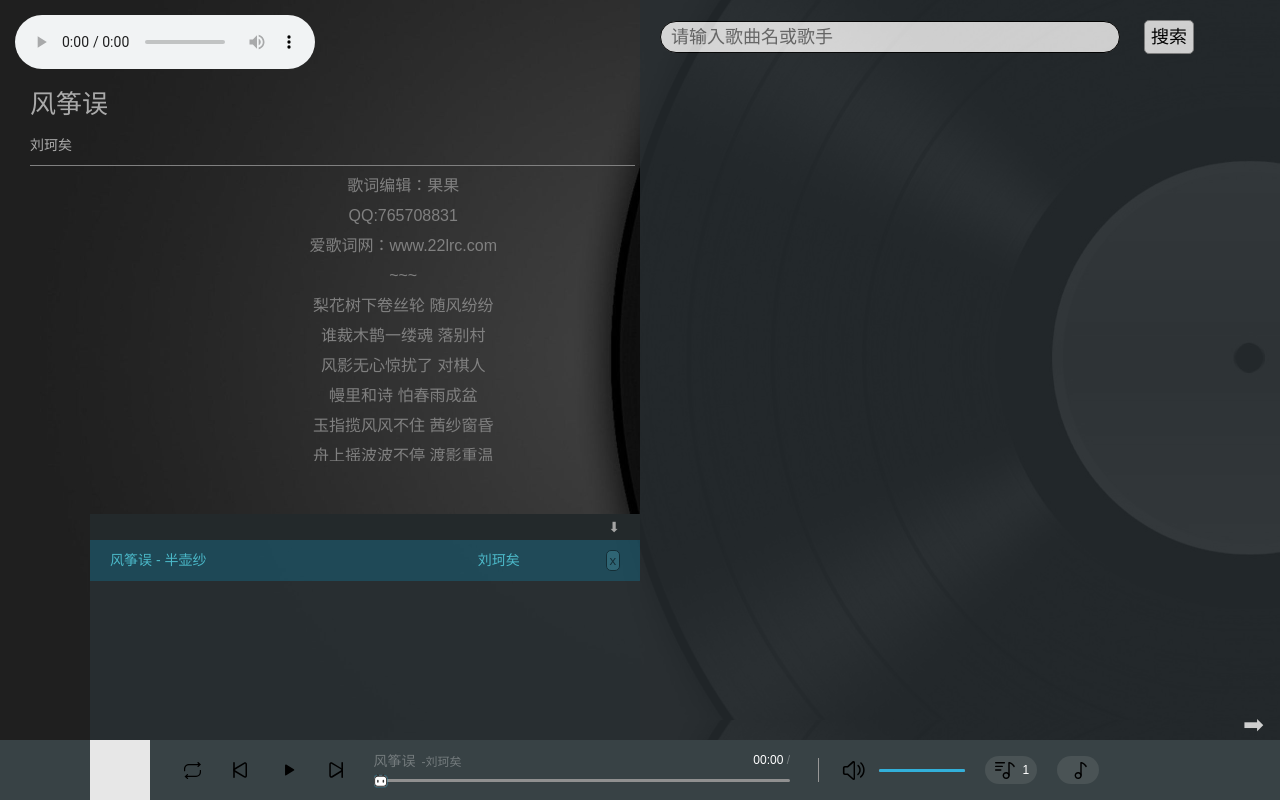
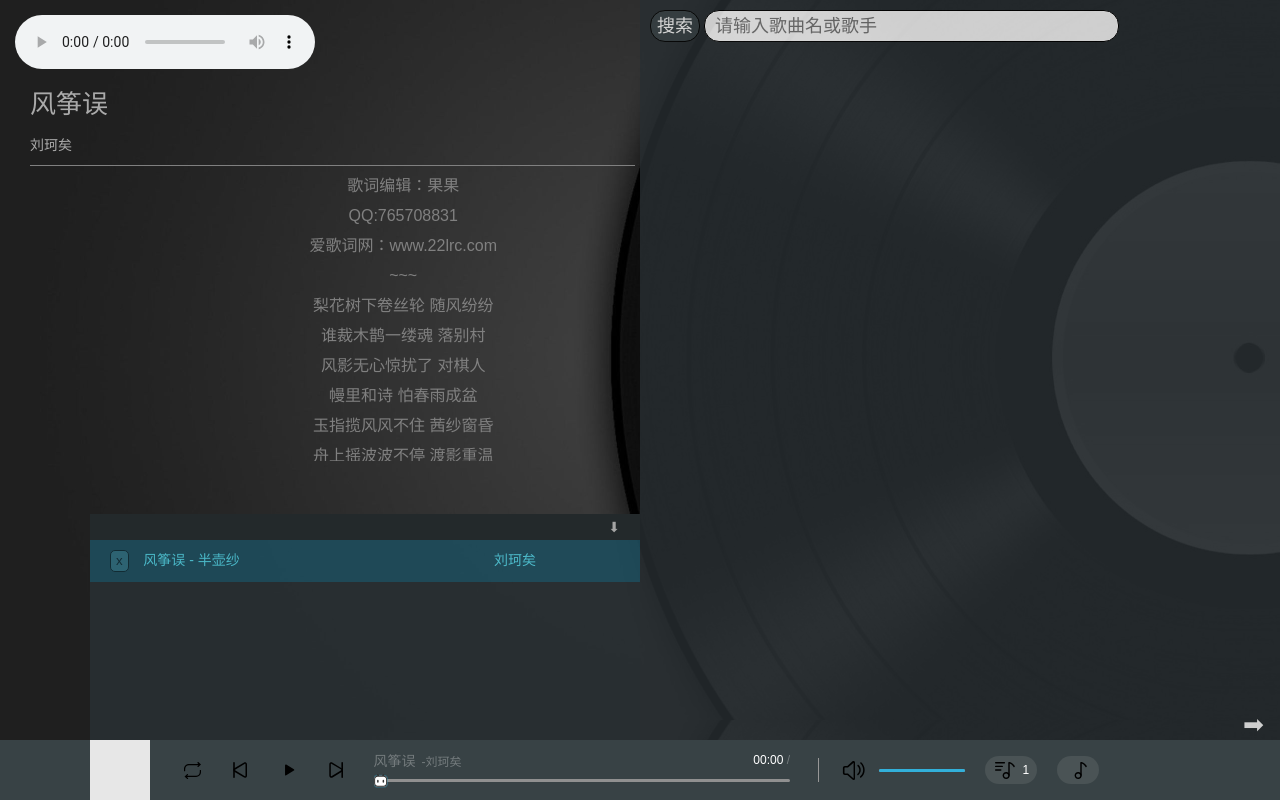
Before and after one commit to lzzeng/music, a plain HTML site: page index.html in a window 1280 px wide. Both pictures are taken after a click on the element 1078 px from the left and 770 px from the top of the page. Drawn offline with Linux system fonts and the light colour scheme.

Commit message:
add get_songs_from_es.sh

```diff
--- a/index.html
+++ b/index.html
@@ -28,17 +28,35 @@
             margin: 0;
             padding: 0;
         }
-    </style>
-
-    <style>
         /*公共css*/
         .forbid-transition{
             transition: none !important;
         }
+        /* else */
+        body {
+            font-family: sans-serif;
+            background-color: #0b0b0b;
+            background-image: url('static/bg.jpeg');
+            /*height: 100%;*/
+            /*width: 100%;*/
+            /*background-repeat: repeat-x;*/
+            background-size: 100% auto;
+            background-attachment: fixed;
+        }
+
+        [v-cloak] {
+            display: none !important
+        }
     </style>
 
     <style>
         /*控制器综合*/
+        .audio {
+            width: 100%;
+            bottom: 60px;
+            top: 0;
+            position: absolute;
+        }
         .audioplayer{
             position: fixed;
             bottom: 0;
@@ -105,7 +123,6 @@
             right: 0;
             transition: transform 0.5s linear, -webkit-transform 0.5s linear;
         }
-
         /*left*/
         .audioplayer .ap-controller-left .ap-cover{
             width: 60px;
@@ -118,16 +135,12 @@
         .audioplayer .ap-controller-left .ap-button{
             padding: 0 8px;
         }
-        /*.audioplayer .ap-controller-left .ap-skipback-button{*/
-        /*    margin-left: 16px;*/
-        /*}*/
         .audioplayer .ap-controller-left .ap-order-button{
             margin-left: 16px;
         }
         .audioplayer .ap-controller-left .ap-skipforward-button{
             margin-right: 16px;
         }
-
         /*center*/
         .audioplayer .ap-controller-center{
             padding: 10px 0;
@@ -135,9 +148,6 @@
             flex: 1;
             flex-direction: column;
             overflow: hidden;
-        }
-        .audioplayer .ap-controller-center .ap-song-msg{
-
         }
         .audioplayer .ap-controller-center .ap-song-msg{
             display: flex;
@@ -203,7 +213,6 @@
             top: -5px;
             left: -4px;
         }
-
         /*right*/
         .audioplayer .ap-controller-right {
             width: 360px;
@@ -282,7 +291,6 @@
             vertical-align: middle;
             transition: 0.2s;
         }
-
         /*提示区*/
         .audioplayer .ap-toast {
             position: absolute;
@@ -310,12 +318,13 @@
         .ps {
             /*overflow: hidden !important;*/
             overflow-y: auto;
-            overflow-anchor: none;
+            /*overflow-anchor: none;*/
             -ms-overflow-style: none;
             touch-action: auto;
             -ms-touch-action: auto;
         }
-        ol{
+
+        ol {
             padding: 0;
             margin: 0;
         }
@@ -325,80 +334,100 @@
             position: absolute;
             left: 0;
             bottom: 60px;
-            /*background-color: #384245;*/
             border-radius: 6px 6px 0 0;
             transition: 0.6s;
             -webkit-transform-origin: 0 100%;
             transform-origin: 0 100%;
-            /*color: rgba(255, 255, 255, 0.4);*/
             color: #a5a5a5;
             font-weight: lighter;
         }
+
         .audioplayer .ap-playlist-header {
-            /*background-color: #384245;*/
             background-color: #23292b;
         }
+
         .audioplayer .ap-playlist.ap-playlist-hide {
             -webkit-transform: translateY(100%);
             transform: translateY(100%);
         }
+
         .audioplayer .ap-playlist .ap-playlist-header {
             padding: 5px 20px 5px 20px;
             display: flex;
             cursor: default;
-            /*opacity: .9;*/
             justify-content: flex-end;
         }
+
         .audioplayer .ap-playlist .ap-playlist-header .ap-playlist-header-name {
             flex: 1;
             overflow: hidden;
             white-space: nowrap;
             text-overflow: ellipsis;
         }
-        .audioplayer .ap-playlist-header .ap-playlist-header-close{
+
+        .audioplayer .ap-playlist-header .ap-playlist-header-close {
             font-size: 14px;
             margin-left: 20px;
             float: right;
         }
+
         .audioplayer .ap-playlist .ap-playlist-body {
             position: relative;
-            /*background-color: #455155;*/
             background-color: #282f32;
             opacity: .9;
             height: 200px;
         }
-        .audioplayer .ap-playlist .ap-playlist-line{
+
+        .audioplayer .ap-playlist .ap-playlist-line {
             display: flex;
             cursor: default;
             justify-content: space-between;
         }
-        .audioplayer .ap-playlist .ap-playlist-line:hover{
-            /*background: #425961;*/
+
+        .audioplayer .ap-playlist .ap-playlist-line:hover {
             background: #1e4d5d;
             color: #50c9da;
         }
-        .audioplayer .ap-playlist .ap-playlist-line.ap-playlist-line-active{
-            /*background: #425961;*/
-            /*color: #32B0DA;*/
+
+        .audioplayer .ap-playlist .ap-playlist-line.ap-playlist-line-active {
             background: #1e4d5d;
             color: #50c9da;
         }
-        .audioplayer .ap-playlist .ap-playlist-body li{
+
+        .audioplayer .ap-playlist .ap-playlist-body li {
             padding: 10px 50px 10px 20px;
             transition: 0.2s;
             cursor: pointer;
             line-height: 21px;
         }
+
         audio {
             margin: 15px 0 0 15px;
         }
+
+        .overflow-h {
+            overflow: hidden;
+            text-overflow: ellipsis;
+            white-space: nowrap;
+        }
+
+        .del-song {
+            padding: 0 5px;
+            border: 1px solid #000;
+            background-color: #4a99ac;
+            border-radius: 5px;
+            line-height: 20px;
+            opacity: .4;
+        }
+
+        .del-song:hover {
+            background-color: #f7ff7b;
+            opacity: 1;
+        }
+
     </style>
 
     <style>
-        body {
-            font-family: sans-serif;
-        }
-
         input, button {
             outline: none;
         }
@@ -411,9 +440,10 @@
             background-color: #fff;
         }
 
-        /*input[type=range]::-moz-range-progress {*/
-        /*height: 0;*/
-        /*}*/
+        input[type=range]::-moz-range-progress {
+            height: 0;
+        }
+
         input[type=range]::-webkit-slider-thumb, input[type=range]::-moz-range-thumb {
             -webkit-appearance: none;
         }
@@ -460,41 +490,42 @@
             top: 0;
             right: 0;
             width: 50%;
-            /*height: 80%;*/
             bottom: 60px;
-            /*background-color: #000;*/
             background-color: #282f32;
             opacity: .8;
             overflow: hidden;
         }
 
         .search-input {
-            margin: 20px;
+            margin: 10px 0;
             padding-left: 10px;
-            width: 70%;
+            width: 63%;
             height: 30px;
             line-height: 30px;
             font-size: 18px;
             border: 1px solid #000;
-            border-radius: 25px;
+            border-radius: 15px;
             outline: none;
         }
 
         .search-btn {
-            margin: 20px 0;
-            border: 1px solid #999;
-            background-color: #fff;
-            line-height: 30px;
+            margin: 10px 0 10px 10px;
+            border: 1px solid #000;
+            background-color: #384245;
+            line-height: 28px;
             font-size: 18px;
-            color: #000;
-            border-radius: 5px;
+            color: #fff;
+            border-radius: 15px;
+        }
+
+        .search-btn:hover {
+            background-color: #4090a3;
         }
 
         .result-list {
             margin: 10px auto;
             width: 96%;
             height: 540px;
-            /*overflow-y: scroll;*/
             list-style: none;
         }
 
@@ -513,12 +544,6 @@
             color: #50c9da;
         }
 
-        .overflow-h {
-            overflow: hidden;
-            text-overflow: ellipsis;
-            white-space: nowrap;
-        }
-
         .song-name {
             display: inline-block;
             width: 35%;
@@ -526,20 +551,12 @@
         }
 
         .ap-playlist-line-name {
-            /*display: inline-block;*/
             width: 70%;
-            /*word-spacing: inherit;*/
-        }
+        }
+
         .ap-playlist-line-artist {
-            /*display: inline-block;*/
             width: 20%;
-            /*word-spacing: inherit;*/
-        }
-        /*.ap-playlist-line-op {*/
-        /*    display: inline-block;*/
-        /*    width: 5%;*/
-        /*    word-spacing: inherit;*/
-        /*}*/
+        }
 
         .singer {
             display: inline-block;
@@ -559,26 +576,11 @@
             background-color: #43a9c0;
             border-radius: 5px;
             line-height: 20px;
+            margin-right: 10px;
         }
 
         .add-song:hover, .play-song:hover {
             background-color: #f7ff7b;
-        }
-
-        .del-song {
-            padding: 0 3px;
-            border: 1px solid #000;
-            background-color: #4a99ac;
-            border-radius: 5px;
-            line-height: 16px;
-            opacity: .4;
-            width: 3%;
-            margin-right: -30px;
-        }
-
-        .del-song:hover {
-            background-color: #f7ff7b;
-            opacity: 1;
         }
 
         .search-close {
@@ -600,26 +602,14 @@
             opacity: 0;
         }
 
-        /*audio {*/
-        /*    display: block;*/
-        /*}*/
-
-        body {
-            background-color: #0b0b0b;
-            background-image: url('static/bg.jpeg');
-            /*height: 100%;*/
-            /*width: 100%;*/
-            /*background-repeat: repeat-x;*/
-            background-size: 100% auto;
-            background-attachment: fixed;
-        }
-
         .result-list li:hover {
             background-color: #1e4d5d;
         }
 
+        /* search end */
+
+        /* lyrics */
         .lyrics-part {
-            /*position: absolute;*/
             top: 70px;
             bottom: 60px;
             left: 0;
@@ -627,11 +617,11 @@
             color: #aaaaaa;
         }
 
-        /* lyrics */
         .title {
             margin: 10px 0 0 30px;
             font-size: 26px;
         }
+
         .artist {
             margin: 5px 30px;
             font-size: 14px;
@@ -639,6 +629,7 @@
             width: 75%;
             border-bottom: 1px solid #808080;
         }
+
         .lyrics {
             margin-top: 0;
             height: 290px;
@@ -648,22 +639,14 @@
             white-space: pre-line;
             text-align: center;
         }
+
         .lyrics::-webkit-scrollbar {
             display: none;
         }
+
         .pink {
-            /*color: #eb7470;*/
             color: #00bbce;
         }
-        .audio {
-            width: 100%;
-            /*height: 100%;*/
-            bottom: 60px;
-            top: 0;
-            position: absolute;
-        }
-
-        [v-cloak] {display:none !important}
     </style>
 </head>
 <body>
@@ -704,10 +687,10 @@
                             @click="choseSong(li, i)"
                             :data-index="i">
 <!--                            :key="li.id" :data-index="i">-->
+                            <button class="del-song ap-playlist-line-op" title="移除此歌曲" @click.stop="deleteSong(i)">x</button>
                             <div class="ap-playlist-line-name overflow-h">{{li.name}}&nbsp;-&nbsp;{{li.album}}</div>
                             <div class="ap-playlist-line-artist overflow-h">{{li.artist}}</div>
 <!--                            <div class="ap-playlist-line-op" @click.stop="deleteSong(i)">X</div>-->
-                            <button class="del-song ap-playlist-line-op" title="移除此歌曲" @click.stop="deleteSong(i)">x</button>
                         </li>
                     </ol>
                 </div>
@@ -875,18 +858,18 @@
 <template id="search-box">
     <transition name="search">
         <div v-if="isShow" class="search-main">
+            <button class="search-btn" @click="search(searchValue)">搜索</button>
             <input type="text" class="search-input" v-model="searchValue" placeholder="请输入歌曲名或歌手"
                    @keyup.enter="search(searchValue)">
-            <button class="search-btn" @click="search(searchValue)">搜索</button>
             <div class="ps" v-cloak>
                 <ul class="result-list">
                     <!--<li class="item" v-for="(item, i) in resultList" :key="item.id" :data-index="i">-->
                     <li class="item" v-for="(item, i) in resultList" :data-index="i" @dblclick="playNow(item)">
+                        <button class="add-song" title="添加到播放列表" @click="pushInList(item)">+</button>
                         <span class="overflow-h song-name">{{item.name}}</span>
                         <span class="overflow-h album">{{item.album}}</span>
                         <span class="overflow-h singer">{{item.artist}}</span>
-                        <button class="add-song" title="添加到播放列表" @click="pushInList(item)">+</button>
-                        <button class="play-song" title="添加并播放此歌曲" @click="playNow(item)">播放</button>
+<!--                        <button class="play-song" title="添加并播放此歌曲" @click="playNow(item)">播放</button>-->
                     </li>
                 </ul>
             </div>
```
Also changed, not shown: 1 other file.
